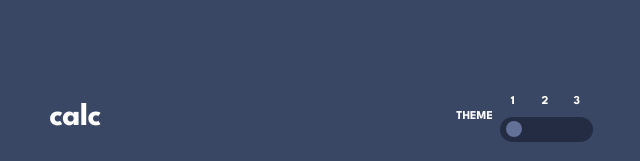
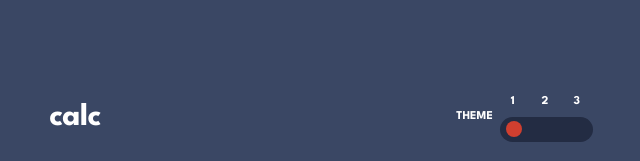
Before and after one commit to pronoia9/puny-math, a React (Create React App) app: page / in a window 1280 px wide. Shown: the top 161 px of the page, without its empty margins (320-960 px from the left). Built offline with nearby package versions, Linux system fonts and the light colour scheme.

Commit message:
update bg

```diff
--- a/src/components/Header.scss
+++ b/src/components/Header.scss
@@ -52,7 +52,7 @@ header.header {
         appearance: none;
         width: 1em;
         height: 1em;
-        background: var(--color-keys-bg2);
+        background: var(--color-keys-bg3);
         border-radius: 50%;
 
         &:hover,
```
